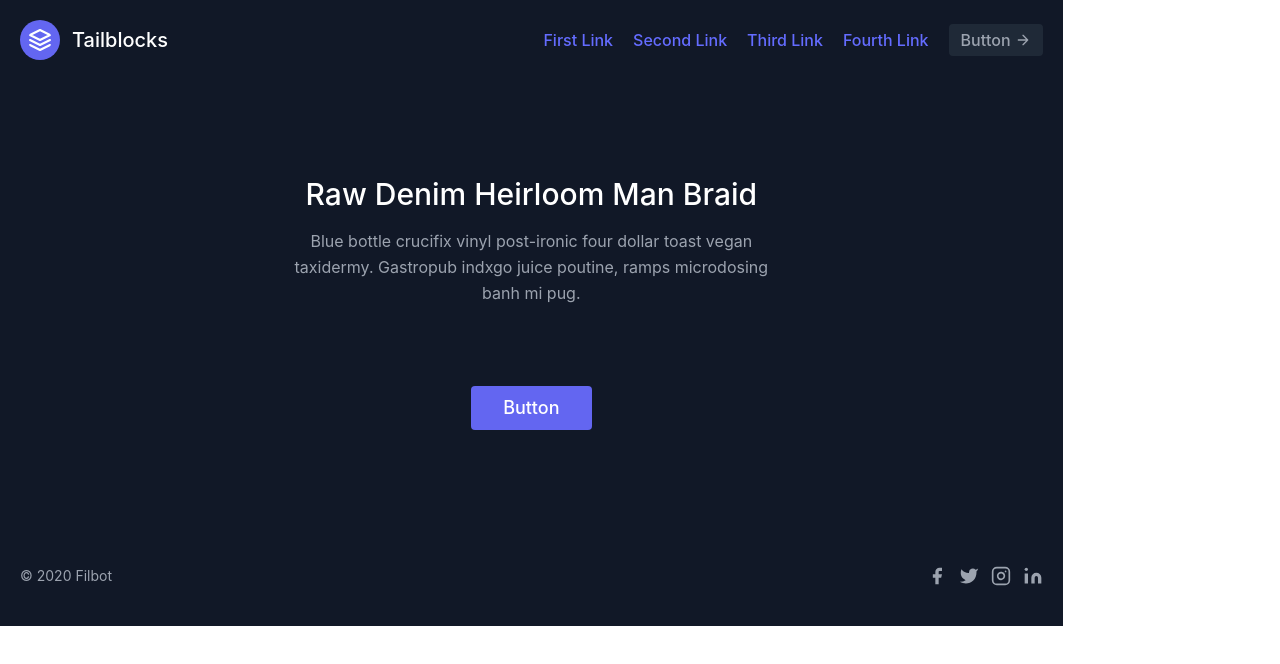
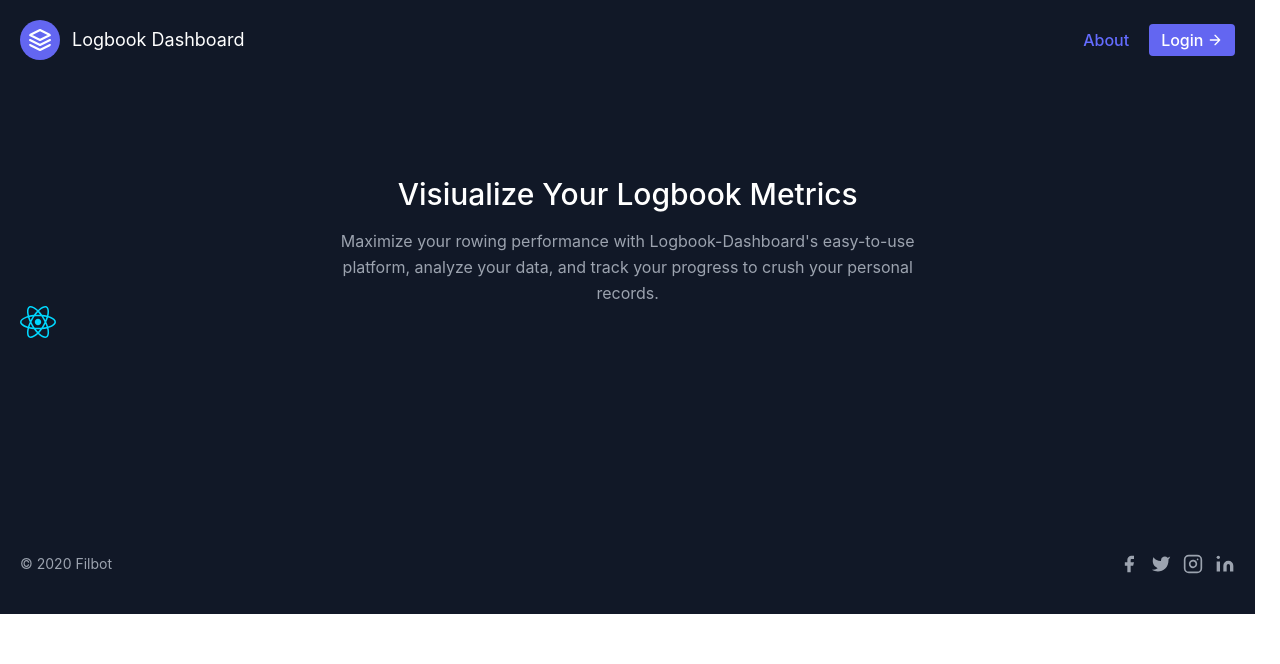
Before and after one commit to filbot/logbook-dashboard, a React (Vite) app in the folder app/: page / in a window 1280 px wide. Shown: the top 664 px of the page. Built offline with nearby package versions, Linux system fonts and the light colour scheme.

Commit message:
Update layout

```diff
--- a/app/src/header.jsx
+++ b/app/src/header.jsx
@@ -6,15 +6,12 @@ export default function Header() {
           <svg xmlns="http://www.w3.org/2000/svg" fill="none" stroke="currentColor" stroke-linecap="round" stroke-linejoin="round" stroke-width="2" class="w-10 h-10 text-white p-2 bg-indigo-500 rounded-full" viewBox="0 0 24 24">
             <path d="M12 2L2 7l10 5 10-5-10-5zM2 17l10 5 10-5M2 12l10 5 10-5"></path>
           </svg>
-          <span class="ml-3 text-xl">Tailblocks</span>
+          <span class="ml-3 text-lg font-normal">Logbook Dashboard</span>
         </a>
         <nav class="md:ml-auto flex flex-wrap items-center text-base justify-center">
-          <a class="mr-5 hover:text-white">First Link</a>
-          <a class="mr-5 hover:text-white">Second Link</a>
-          <a class="mr-5 hover:text-white">Third Link</a>
-          <a class="mr-5 hover:text-white">Fourth Link</a>
+          <a class="mr-5 hover:text-white">About</a>
         </nav>
-        <button class="inline-flex items-center bg-gray-800 border-0 py-1 px-3 focus:outline-none hover:bg-gray-700 rounded text-base mt-4 md:mt-0">Button
+        <button class="inline-flex items-center text-white bg-indigo-500 border-0 py-1 px-3 focus:outline-none hover:bg-indigo-600 rounded text-base mt-4 md:mt-0">Login
           <svg fill="none" stroke="currentColor" stroke-linecap="round" stroke-linejoin="round" stroke-width="2" class="w-4 h-4 ml-1" viewBox="0 0 24 24">
             <path d="M5 12h14M12 5l7 7-7 7"></path>
           </svg>
--- a/app/src/landing.jsx
+++ b/app/src/landing.jsx
@@ -1,3 +1,5 @@
+import imgUrl from './assets/react.svg';
+
 export default function Landing() {
 
   const d = new Date();
@@ -7,10 +9,10 @@ export default function Landing() {
     <section class="text-gray-400 bg-gray-900 body-font">
       <div class="container px-5 py-24 mx-auto">
         <div class="text-center mb-20">
-          <h1 class="sm:text-3xl text-2xl font-medium text-center title-font text-white mb-4">Raw Denim Heirloom Man Braid</h1>
-          <p class="text-base leading-relaxed xl:w-2/4 lg:w-3/4 mx-auto">Blue bottle crucifix vinyl post-ironic four dollar toast vegan taxidermy. Gastropub indxgo juice poutine, ramps microdosing banh mi pug.</p>
+          <h1 class="sm:text-3xl text-2xl font-medium text-center title-font text-white mb-4">Visiualize Your Logbook Metrics</h1>
+          <p class="text-base leading-relaxed xl:w-2/4 lg:w-3/4 mx-auto">Maximize your rowing performance with Logbook-Dashboard's easy-to-use platform, analyze your data, and track your progress to crush your personal records.</p>
+          <img src={imgUrl} />
         </div>
-        <button class="flex mx-auto mt-16 text-white bg-indigo-500 border-0 py-2 px-8 focus:outline-none hover:bg-indigo-600 rounded text-lg">Button</button>
       </div>
     </section>
   );
```
